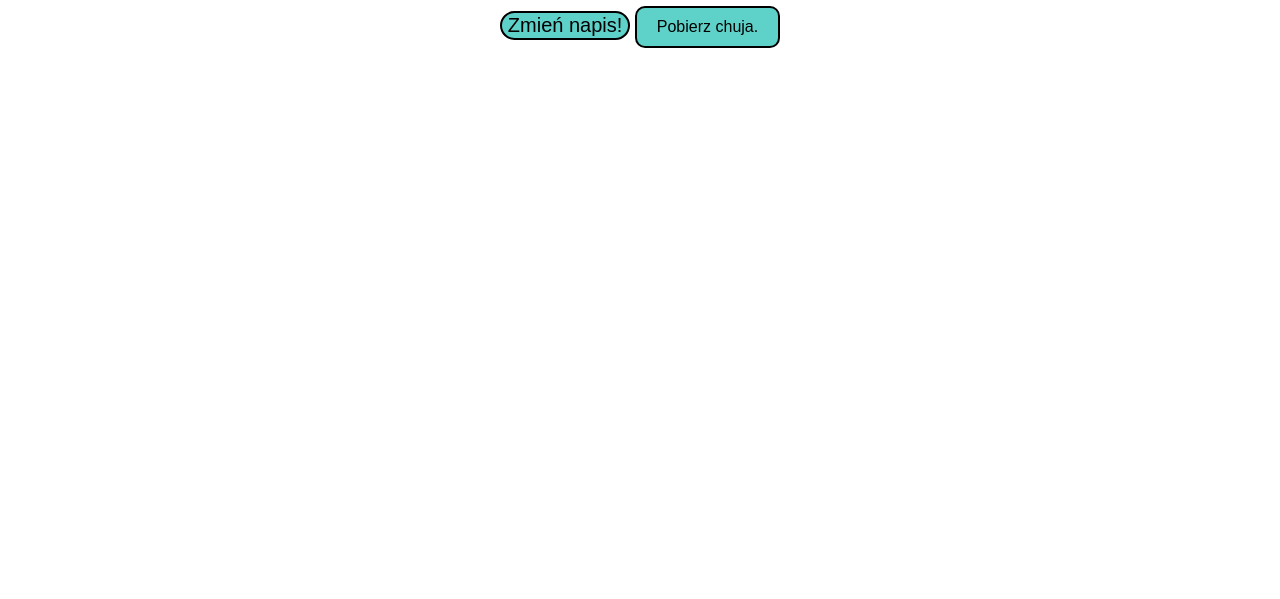
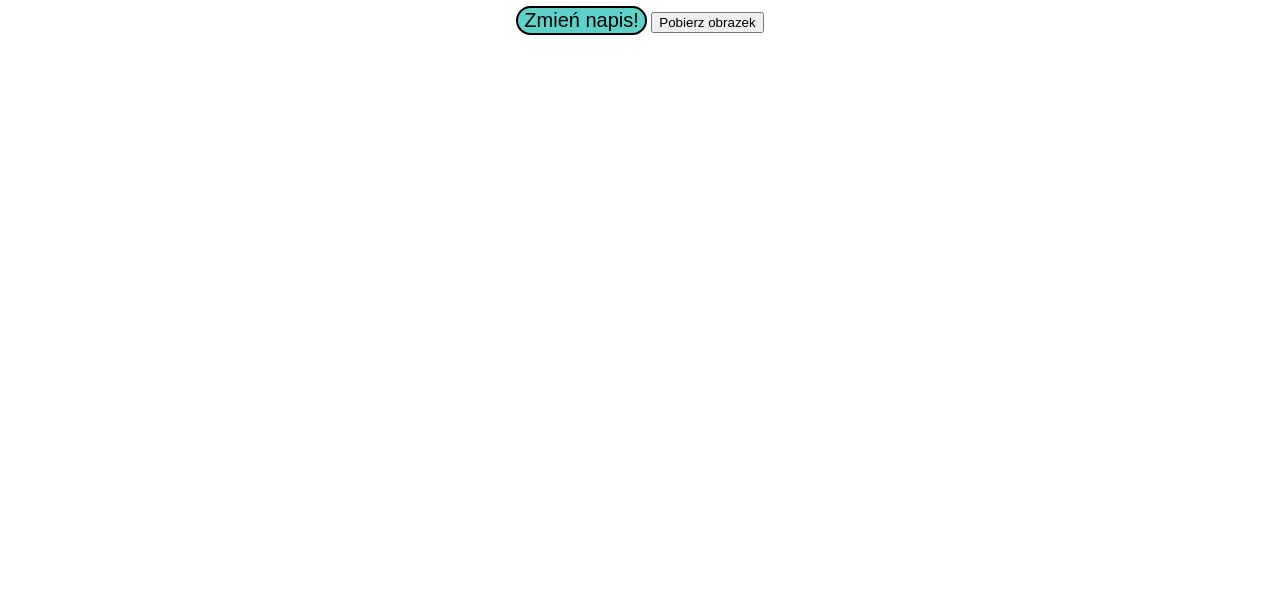
Before and after one commit to kuba32101/kubaytes, a plain HTML site: page index.html in a window 1280 px wide. Shown: the part 201-800 px from the top of the page. Drawn offline with Linux system fonts and the light colour scheme.

Commit message:
Add files via upload

```diff
--- a/index.html
+++ b/index.html
@@ -69,8 +69,17 @@
 	<h1 id="c">Fajny</h1>
 	<h1 id="r">Rafał</h1>
 	<button style="font-size: 20px" id="but" onclick="zmiana()">Zmień napis!</button>
-	<a href="penys.jpg" download
-		style="display:inline-block; padding:10px 20px; background:#5ed1c9; color:black;
-          	border:2px solid black; border-radius:10px; text-decoration:none; cursor:pointer;">Pobierz chuja.</a>
+	<button onclick="pobierz()">Pobierz obrazek</button>
+
+	<script>
+		function pobierz() {
+  			const link = document.createElement("a");
+  			link.href = "penys.jpg";     // plik obok index.html
+  			link.download = "mojObrazek.jpg"; // nazwa do zapisania
+  			document.body.appendChild(link);
+  			link.click();
+  			document.body.removeChild(link);
+		}
+	</script>
 </body>
 </html>
```
